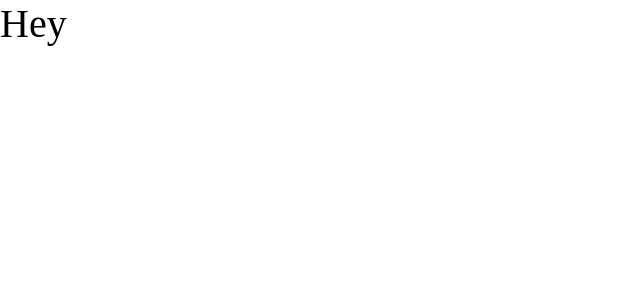
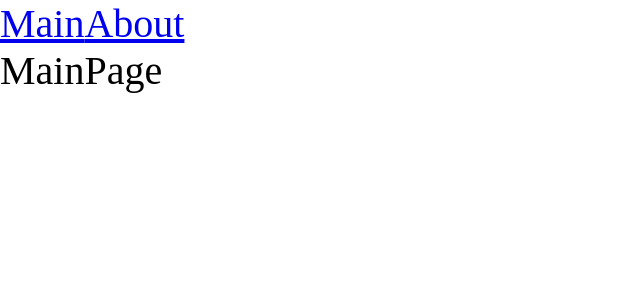
Before and after one commit to Timmy2324/elderwood-bard, a React app: page / in a window 1280 px wide. Shown: the top 300 px of the page, without its empty margins (0-640 px from the left). Built offline with nearby package versions, Linux system fonts and the light colour scheme.

Commit message:
Added routing

```diff
--- a/package.json
+++ b/package.json
@@ -6,7 +6,7 @@
   "scripts": {
     "start": "webpack serve --env port=3000",
     "build:prod": "webpack --env mode=production",
-    "build:dev": "webpack --env mode=production"
+    "build:dev": "webpack --env mode=development"
   },
   "keywords": [],
   "author": "",
@@ -32,6 +32,7 @@
   },
   "dependencies": {
     "react": "^17.0.2",
-    "react-dom": "^17.0.2"
+    "react-dom": "^17.0.2",
+    "react-router-dom": "^6.2.1"
   }
 }
--- /dev/null
+++ b/src/AboutPage/AboutPage.tsx
@@ -0,0 +1,9 @@
+const AboutPage = () => {
+    return (
+        <div>
+            AboutPage
+        </div>
+    );
+}
+
+export default AboutPage;
--- /dev/null
+++ b/src/AboutPage/AboutPageAsync.tsx
@@ -0,0 +1,3 @@
+import { lazy } from "react";
+
+export const AboutPageAsync = lazy(() => import('./AboutPage'))
--- a/src/App.tsx
+++ b/src/App.tsx
@@ -1,9 +1,20 @@
+import { Link, Route, Routes } from 'react-router-dom';
 import './index.scss';
+import { Suspense } from 'react';
+import { AboutPageAsync } from './AboutPage/AboutPageAsync';
+import { MainPageAsync } from './MainPage/MainPageAsync';
 
 const App = () => {
     return (
         <div className="app">
-            Hey
+            <Link to={'/'}>Main</Link>
+            <Link to={'/about'}>About</Link>
+            <Suspense fallback={<div>Loading...</div>}>
+                <Routes>
+                    <Route path='/about' element={<AboutPageAsync/>} />
+                    <Route path='/' element={<MainPageAsync/>} />
+                </Routes>
+            </Suspense>
         </div>
     )
 }
--- /dev/null
+++ b/src/MainPage/MainPage.tsx
@@ -0,0 +1,9 @@
+const MainPage = () => {
+    return (
+        <div>
+            MainPage
+        </div>
+    );
+}
+
+export default MainPage;
--- /dev/null
+++ b/src/MainPage/MainPageAsync.tsx
@@ -0,0 +1,3 @@
+import { lazy } from "react";
+
+export const MainPageAsync = lazy(() => import('./MainPage'))
--- a/src/index.tsx
+++ b/src/index.tsx
@@ -1,7 +1,10 @@
 import { render } from "react-dom";
 import App from './App';
+import { BrowserRouter } from "react-router-dom";
 
 render(
-    <App />,
+    <BrowserRouter>
+        <App />
+    </BrowserRouter>,
     document.getElementById('root')
 );
```
Also changed, not shown: 2 other files (tests, documents, lock files or other folders).
